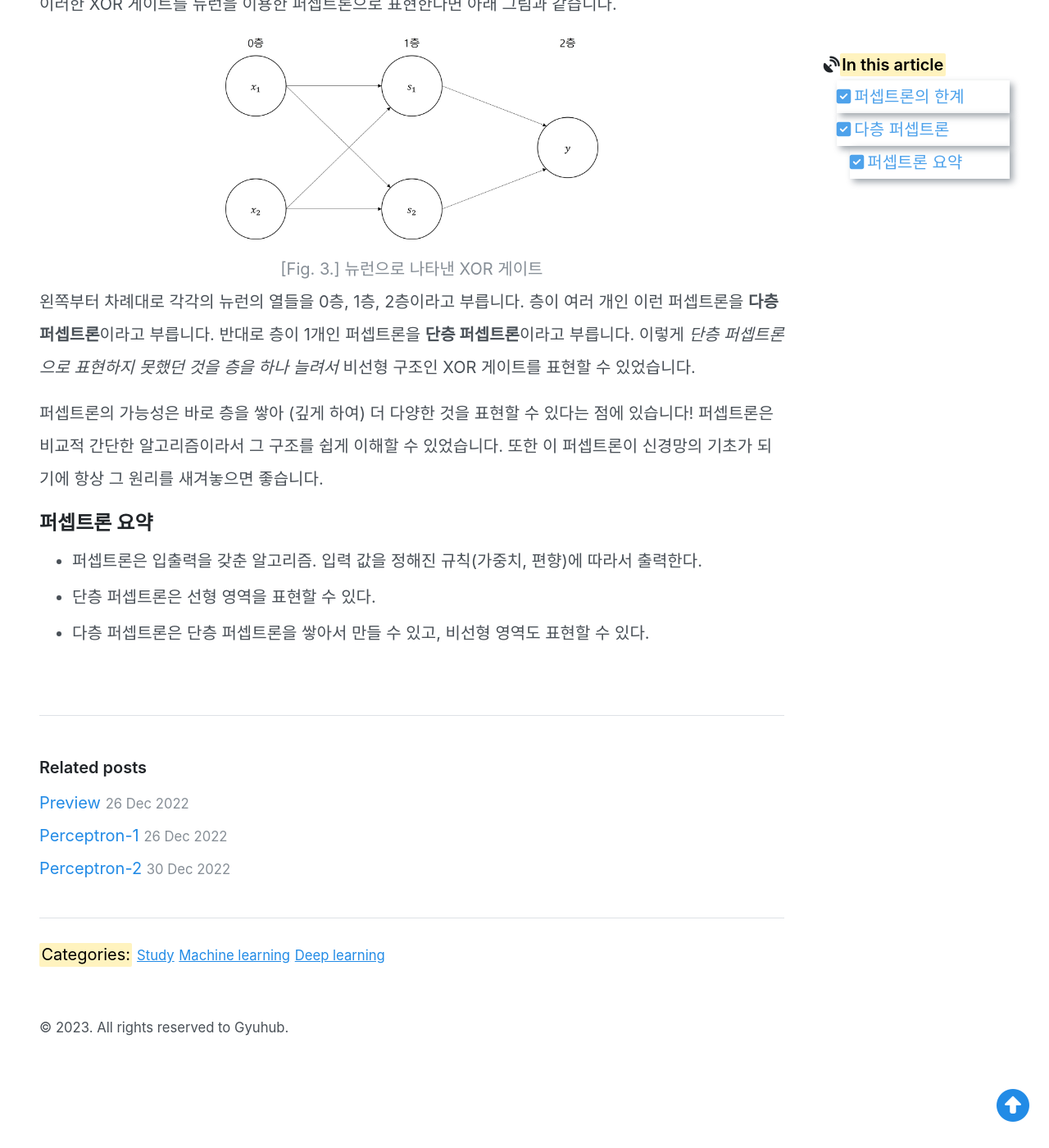
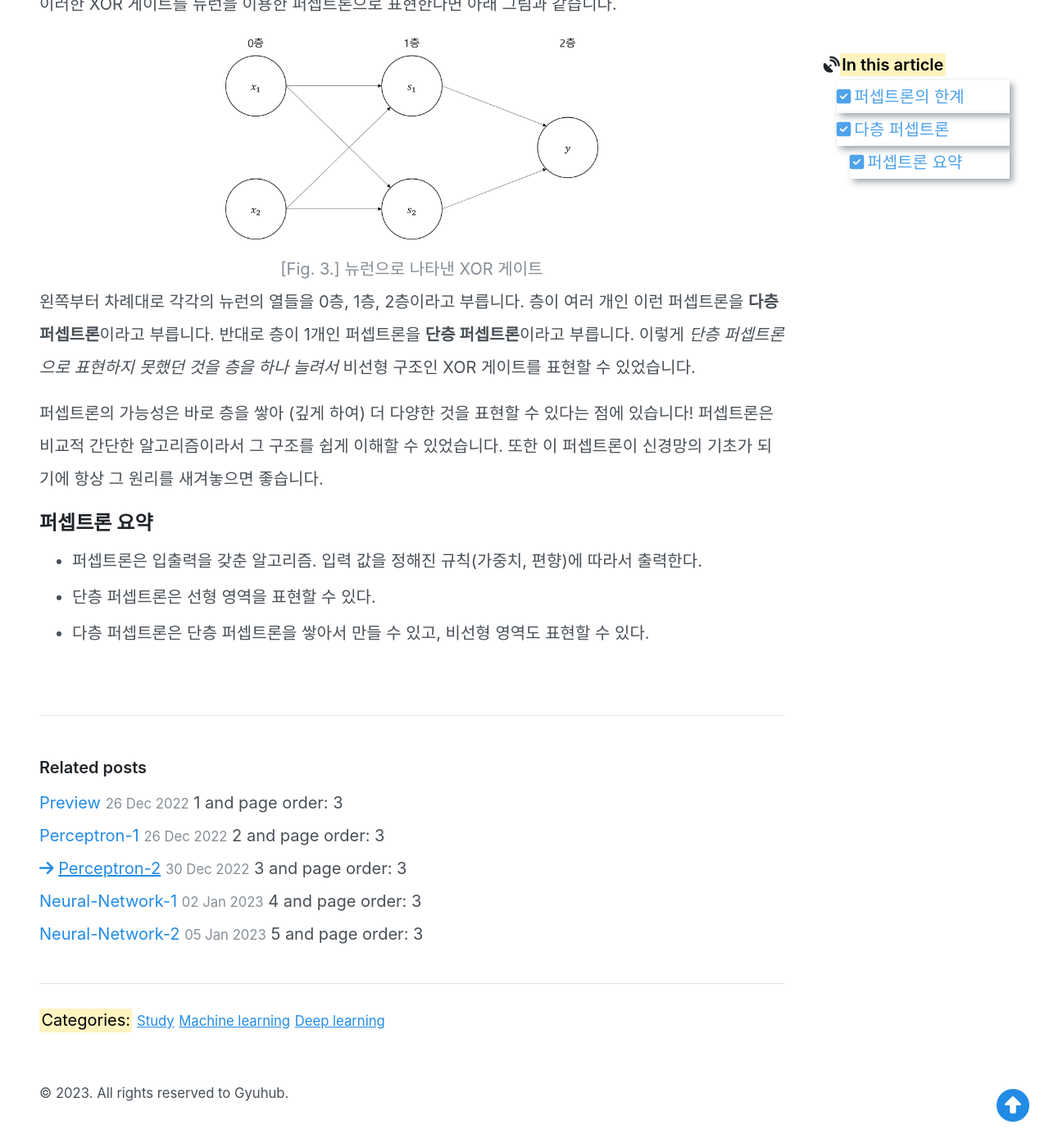
Before and after one commit to mngupark/mngupark.github.io, a Jekyll site: the page built from posts/study/machine learning/deep learning/_posts/2022-12-30-perceptron-2.md, in a window 1280 px wide and 1400 px high, scrolled down 2157 px. Shown: the whole window at 82% size. Built offline with Jekyll 4.4.1, drawn with Linux system fonts in a browser that asks for light colours; nearby versions of some CDN libraries; formulas are drawn with MathJax 3; comment, search, counter and statistics services are not loaded.

Commit message:
fix the layout of header and related post

```diff
--- a/_layouts/post.html
+++ b/_layouts/post.html
@@ -16,16 +16,22 @@ layout: default
     {% assign post_count = 0 %}
     {% assign post_offset = 3 %}
     {% assign post_order = page.post-order %}
-    {% assign post_limit = post_order | minus: post_offset %}
+    {% assign post_lower_bound = post_order | minus: post_offset %}
+    {% assign post_upper_bound = post_order | plus: post_offset %}
     {% for post in sorted_posts %}
       {% if post.category == page.category %}
         {% assign post_count = post_count | plus: 1 %}
-        {% if post_count <= post_order and post_count > post_limit %}
+        {% if post_count < post_upper_bound and post_count > post_lower_bound %}
           <li>
             <a href="{{ site.baseurl }}{{ post.url }}">
-              {{ post.title }}
+              {% if post_count == post_order %}
+                <i class="fa-solid fa-arrow-right"></i> <ins>{{ post.title }}</ins>
+              {% else %}
+                {{ post.title }}
+              {% endif %}
               <small><time datetime="{{ post.date | date_to_xmlschema }}">{{ post.date | date_to_string }}</time></small>
             </a>
+            {{post_count}} and page order: {{post_order}}
           </li>
         {% endif %}
       {% endif %}
--- a/_sass/_layout.scss
+++ b/_sass/_layout.scss
@@ -10,6 +10,7 @@
   width: 100%;
   background-color: var(--body-bg);
   transition: top 0.2s ease-in-out, background-color 0.5s ease;
+  z-index: 1;
 }
 
 .nav-up {
```
